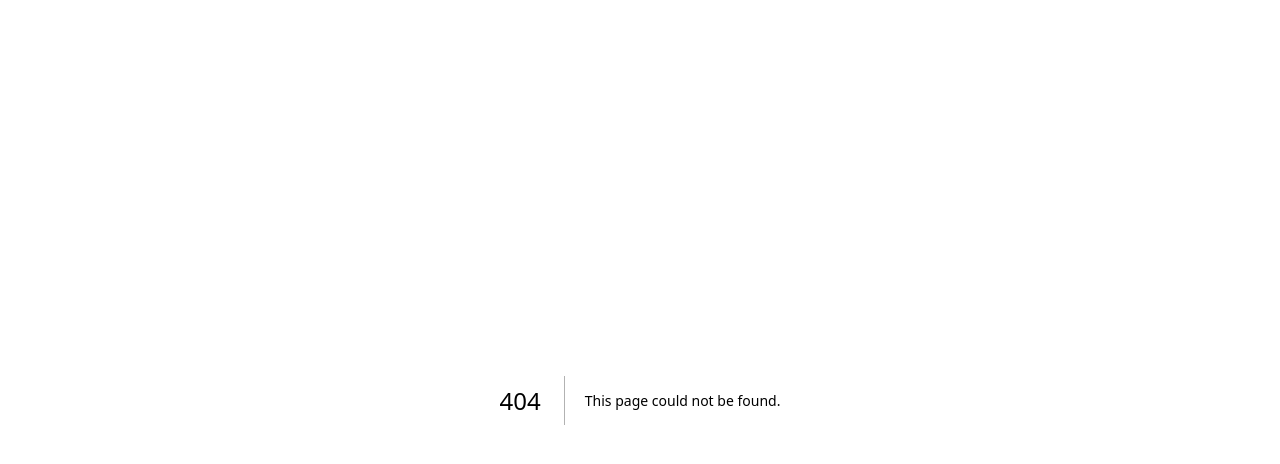
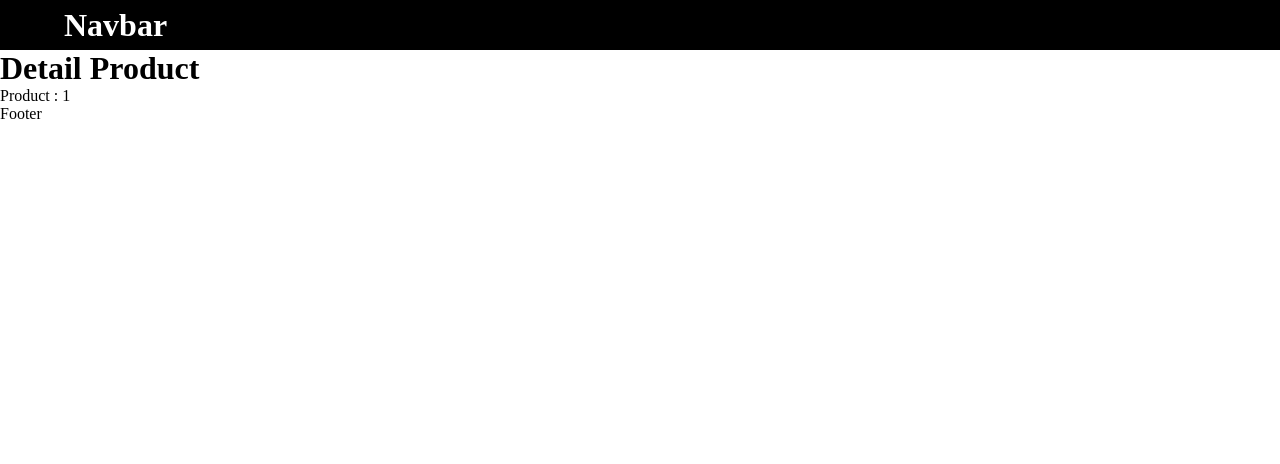
Before and after one commit to bayukrisnadf7/belajar_nextJS, a Next.js app: page /product/1 in a window 1280 px wide. Before the commit this address had no page. Shown: the top 464 px of the page. Built offline with nearby package versions, Linux system fonts and the light colour scheme.

Commit message:
belajar page & layout

```diff
--- /dev/null
+++ b/src/component/layouts/AppShell/index.tsx
@@ -0,0 +1,18 @@
+import Navbar from "../Navbar"
+type AppShellProps = {
+    children: React.ReactNode
+}
+
+const AppShell = (props: AppShellProps) => {
+    const { children } = props
+    return (
+        <div>
+            <main>
+            <Navbar />
+            {children}
+            <div>Footer</div>
+            </main>
+        </div>
+    )
+}
+export default AppShell
--- /dev/null
+++ b/src/component/layouts/Navbar/index.tsx
@@ -0,0 +1,8 @@
+const Navbar = () => {
+    return (
+        <div className="navbar">
+            <h1>Navbar</h1>
+        </div>
+    )
+}
+export default Navbar
--- a/src/pages/_app.tsx
+++ b/src/pages/_app.tsx
@@ -1,6 +1,12 @@
+import AppShell from "@/component/layouts/AppShell";
+import Navbar from "@/component/layouts/Navbar";
 import "@/styles/globals.css";
 import type { AppProps } from "next/app";
 
 export default function App({ Component, pageProps }: AppProps) {
-  return <Component {...pageProps} />;
+  return (
+    <AppShell>
+    <Component {...pageProps} />
+    </AppShell>
+  );
 }
--- /dev/null
+++ b/src/pages/product/[id].tsx
@@ -0,0 +1,14 @@
+import { useRouter } from 'next/router'
+
+const DetailProduct = () =>{
+    const { query } = useRouter()
+    return(
+        <div>
+            <h1>Detail Product</h1>
+            <p>Product : {query.id}</p>
+        </div>
+
+    )
+}
+
+export default DetailProduct
--- a/src/styles/globals.css
+++ b/src/styles/globals.css
@@ -1,77 +1,3 @@
-:root {
-  --max-width: 1100px;
-  --border-radius: 12px;
-  --font-mono: ui-monospace, Menlo, Monaco, "Cascadia Mono", "Segoe UI Mono",
-    "Roboto Mono", "Oxygen Mono", "Ubuntu Monospace", "Source Code Pro",
-    "Fira Mono", "Droid Sans Mono", "Courier New", monospace;
-
-  --foreground-rgb: 0, 0, 0;
-  --background-start-rgb: 214, 219, 220;
-  --background-end-rgb: 255, 255, 255;
-
-  --primary-glow: conic-gradient(
-    from 180deg at 50% 50%,
-    #16abff33 0deg,
-    #0885ff33 55deg,
-    #54d6ff33 120deg,
-    #0071ff33 160deg,
-    transparent 360deg
-  );
-  --secondary-glow: radial-gradient(
-    rgba(255, 255, 255, 1),
-    rgba(255, 255, 255, 0)
-  );
-
-  --tile-start-rgb: 239, 245, 249;
-  --tile-end-rgb: 228, 232, 233;
-  --tile-border: conic-gradient(
-    #00000080,
-    #00000040,
-    #00000030,
-    #00000020,
-    #00000010,
-    #00000010,
-    #00000080
-  );
-
-  --callout-rgb: 238, 240, 241;
-  --callout-border-rgb: 172, 175, 176;
-  --card-rgb: 180, 185, 188;
-  --card-border-rgb: 131, 134, 135;
-}
-
-@media (prefers-color-scheme: dark) {
-  :root {
-    --foreground-rgb: 255, 255, 255;
-    --background-start-rgb: 0, 0, 0;
-    --background-end-rgb: 0, 0, 0;
-
-    --primary-glow: radial-gradient(rgba(1, 65, 255, 0.4), rgba(1, 65, 255, 0));
-    --secondary-glow: linear-gradient(
-      to bottom right,
-      rgba(1, 65, 255, 0),
-      rgba(1, 65, 255, 0),
-      rgba(1, 65, 255, 0.3)
-    );
-
-    --tile-start-rgb: 2, 13, 46;
-    --tile-end-rgb: 2, 5, 19;
-    --tile-border: conic-gradient(
-      #ffffff80,
-      #ffffff40,
-      #ffffff30,
-      #ffffff20,
-      #ffffff10,
-      #ffffff10,
-      #ffffff80
-    );
-
-    --callout-rgb: 20, 20, 20;
-    --callout-border-rgb: 108, 108, 108;
-    --card-rgb: 100, 100, 100;
-    --card-border-rgb: 200, 200, 200;
-  }
-}
 
 * {
   box-sizing: border-box;
@@ -105,3 +31,12 @@
     color-scheme: dark;
   }
 }
+.navbar{
+  display: flex;
+  width: 100%;
+  height: 50px;
+  background-color: black;
+  color: #FFF;
+  padding: 0 5%;
+  align-items: center;
+}
```
Also changed, not shown: src/pages/index.tsx (+4 -106 lines), src/pages/product/index.tsx (added, +7 -0 lines).
